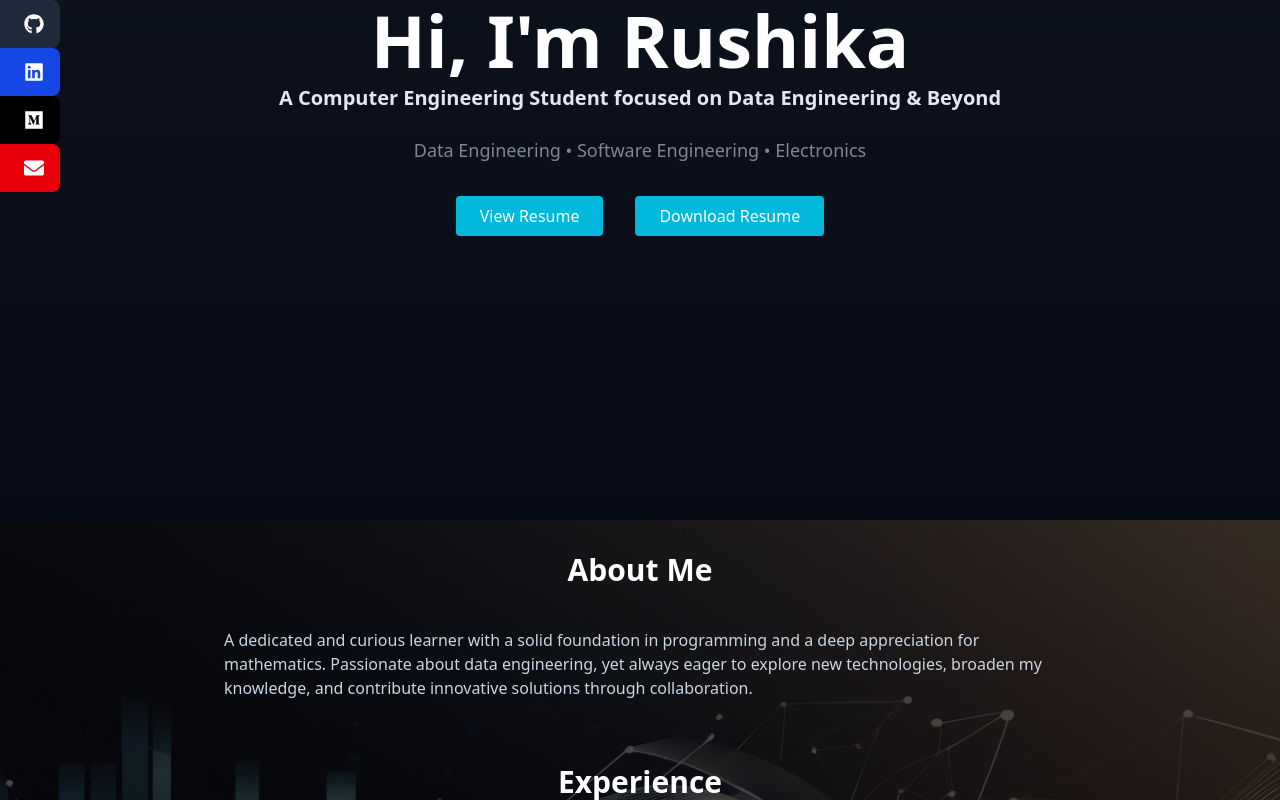
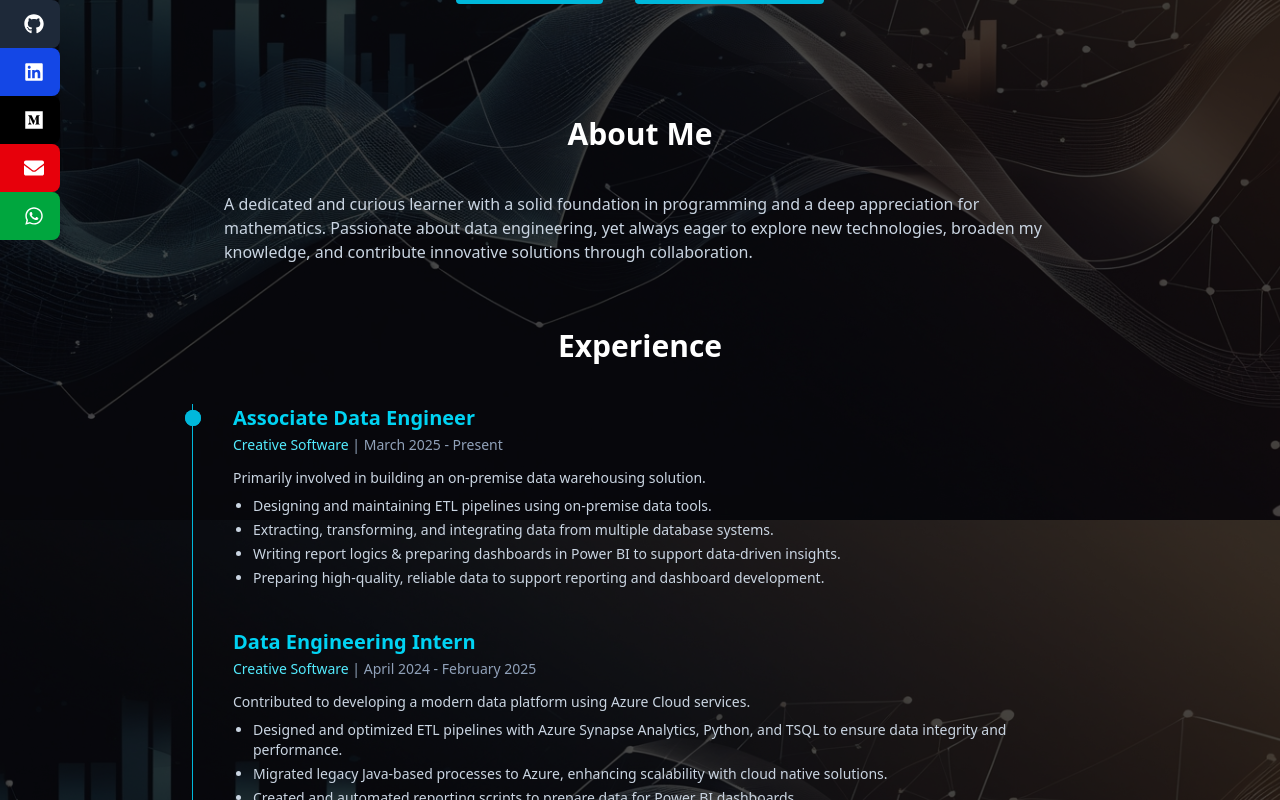
Before and after one commit to Rushika08/Portfolio, a React (Vite) app: page / in a window 1280 px wide. Shown: the part 280-1080 px from the top of the page. Built offline with nearby package versions, Linux system fonts and the light colour scheme; the HTML template or start-up script is replaced by a standard one.

Commit message:
Modifications

```diff
--- a/src/App.jsx
+++ b/src/App.jsx
@@ -7,6 +7,8 @@ import Experience from './components/Experience';
 import Education from './components/Education';
 import SocialLinks from './components/SocialLinks';
 import backgroundImage from './assets/Hero_bg.jpg';
+import Achievements from './components/Awards';
+import MediumPosts from './components/MediumPosts';
 
 function App() {
   return (
@@ -28,8 +30,10 @@ function App() {
         <Education />
         <TechStack />
         <Projects />
+        <Achievements />
         <Contact />
         <SocialLinks isMobile={true} />
+        <MediumPosts />
       </div>
     </div>
   );
--- /dev/null
+++ b/src/components/Awards.jsx
@@ -0,0 +1,40 @@
+const Achievements = () => {
+    const awards = [
+      {
+        title: 'Finalist of RealHack 5.0 Inter University Hackathon',
+        year: '2024',
+        description: 'Got selected to the top 15 teams out of 300+ teams. Organized by University of Kelaniya.',
+        link: 'https://www.linkedin.com/posts/software-engineering-students-association-university-of-kelaniya_realhack-hackathon-sesa-activity-7166452224875868160-44Zs?utm_source=share&utm_medium=member_desktop&rcm=ACoAAC-gE40BHQaUhFn13WDP9wY-u_gNOmtCm7g',
+      },
+      {
+        title: 'Finalist of RealHack 4.0 Inter University Hackathon',
+        year: '2023',
+        description: 'Got selected to the top 15 teams out of 270 teams. Organized by University of Kelaniya.',
+        link: 'https://www.linkedin.com/posts/software-engineering-students-association-university-of-kelaniya_realhack-hackathon-sesa-activity-7038157062043824128-o5a6?utm_source=share&utm_medium=member_desktop&rcm=ACoAAC-gE40BHQaUhFn13WDP9wY-u_gNOmtCm7g',
+      },
+    ];
+
+    return (
+      <section className="p-8 max-w-5xl mx-auto">
+        <h2 className="text-3xl font-bold text-center mb-10 text-white">Awards & Achievements</h2>
+        <div className="space-y-6">
+          {awards.map((award, idx) => (
+            <div key={idx} className="bg-slate-800 p-6 rounded-lg shadow-md">
+              <a
+                href={award.link}
+                target="_blank"
+                rel="noopener noreferrer"
+                className="text-xl text-cyan-400 font-bold hover:underline"
+              >
+                {award.title}
+              </a>
+              <span className="block text-sm text-slate-400">{award.year}</span>
+              <p className="text-slate-300 mt-2">{award.description}</p>
+            </div>
+          ))}
+        </div>
+      </section>
+    );
+  };
+
+  export default Achievements;
--- a/src/components/Contact.jsx
+++ b/src/components/Contact.jsx
@@ -39,7 +39,7 @@ const Contact = () => {
 
   return (
     <section className="p-8 max-w-xl mx-auto text-center">
-      <h2 className="text-3xl font-semibold mb-4">Contact Me</h2>
+      <h2 className="text-3xl font-bold text-center mb-10 text-white">Contact Me</h2>
       <p className="text-slate-300 mb-4">Let’s connect — for collaboration, hiring, or just a chat!</p>
 
       <form onSubmit={handleSubmit} className="flex flex-col gap-4">
--- a/src/components/Education.jsx
+++ b/src/components/Education.jsx
@@ -21,7 +21,7 @@ const educationData = [
     date: 'Aug 2019',
     points: [
       'Stream: Physical Science',
-      'Results: 2As, 1B (Combined Mathematics, Chemistry, Physics)',
+      'Results: 2As & 1B (Combined Mathematics, Chemistry, Physics)',
       'Z-Score: 1.9832',
     ],
   },
--- a/src/components/Experience.jsx
+++ b/src/components/Experience.jsx
@@ -6,9 +6,11 @@ const experiences = [
     company: 'Creative Software',
     date: 'March 2025 - Present',
     points: [
-      'Led the ETL process in Azure Modern Data Platform projects.',
-      'Migrated legacy Java code to Azure-based Python pipelines.',
-      'Built dashboards for an insurance company using Power BI.',
+      'Primarily involved in building an on-premise data warehousing solution.',
+      'Designing and maintaining ETL pipelines using on-premise data tools.',
+      'Extracting, transforming, and integrating data from multiple database systems.',
+      'Writing report logics & preparing dashboards in Power BI to support data-driven insights.',
+      'Preparing high-quality, reliable data to support reporting and dashboard development.',
     ],
   },
   {
@@ -16,8 +18,11 @@ const experiences = [
     company: 'Creative Software',
     date: 'April 2024 - February 2025',
     points: [
-      'Designed real-time data pipelines using Kafka and Data Factory.',
-      'Built analytics layers with SQL and created client dashboards.',
+      'Contributed to developing a modern data platform using Azure Cloud services.',
+      'Designed and optimized ETL pipelines with Azure Synapse Analytics, Python, and TSQL to ensure data integrity and performance.',
+      'Migrated legacy Java-based processes to Azure, enhancing scalability with cloud native solutions.',
+      'Created and automated reporting scripts to prepare data for Power BI dashboards.',
+      'Documented ETL and migration workflows to support knowledge transfer and long-term maintainability.',
     ],
   },
 ];
@@ -48,8 +53,11 @@ const Experience = () => {
               </a>{' '}
               | {exp.date}
             </span>
+
+            <p className="mt-3 text-slate-300 text-sm">{exp.points[0]}</p>
+
             <ul className="mt-2 list-disc ml-5 text-slate-300 text-sm space-y-1">
-              {exp.points.map((point, i) => (
+              {exp.points.slice(1).map((point, i) => (
                 <li key={i}>{point}</li>
               ))}
             </ul>
--- a/src/components/Hero.jsx
+++ b/src/components/Hero.jsx
@@ -2,19 +2,19 @@ import { motion } from 'framer-motion';
 
 const Hero = () => {
   return (
-    <section className="min-h-screen flex flex-col justify-center items-center text-center relative bg-gradient-to-b from-slate-800 to-slate-900">
+    <section className="flex flex-col justify-center items-center text-center px-4 py-10 sm:py-20">
       {/* Optional Semi-transparent overlay */}
-      <div className="absolute top-0 left-0 w-full h-full bg-black/50 z-10"></div>
+      <div className="absolute top-0 left-0 w-full h-0.5 bg-black/50 z-10"></div>
 
       {/* Hero Heading with Brighter Text */}
-      <h1 className="text-5xl md:text-7xl font-extrabold text-white shadow-none z-20 relative">
+      <h1 className="text-4xl md:text-6xl font-extrabold text-white shadow-none z-20 relative">
         Hi, I'm Rushika
         <span className="block text-xl mt-2 text-slate-200">A Computer Engineering Student focused on Data Engineering & Beyond</span>
       </h1>
 
       {/* Hero Subtitle with Motion Effect */}
       <motion.p
-        className="mt-6 text-lg text-slate-300 z-20 relative"
+        className="mt-4 text-lg text-slate-300 z-20 relative"
         animate={{ opacity: [0, 1, 0] }}
         transition={{ repeat: Infinity, duration: 10 }}
       >
@@ -22,7 +22,7 @@ const Hero = () => {
       </motion.p>
 
       {/* Resume Section */}
-      <div className="flex flex-col sm:flex-row sm:gap-4 items-center mt-8 z-20 relative">
+      <div className="flex flex-col sm:flex-row sm:gap-4 items-center mt-6 z-20 relative">
         <a
           href="/Portfolio/Rushika_Jayasinghe_Resume.pdf"
           target="_blank"
--- /dev/null
+++ b/src/components/MediumPosts.jsx
@@ -0,0 +1,51 @@
+import { useEffect, useRef } from 'react';
+
+const posts = [
+  {
+    title: 'Star and Snowflake models used in Online Analytical Processing',
+    image: "https://miro.medium.com/v2/resize:fit:1100/format:webp/1*Sopa184n3_A1AmBfap5lOg.png",
+    url: 'https://medium.com/@rushikajayasinghe/star-and-snowflake-models-used-in-online-analytical-processing-cc069ceba603',
+  },
+  {
+    title: 'What is Stereo Vision?',
+    image: "https://miro.medium.com/v2/resize:fit:1100/format:webp/1*vaDM2eyxNQiDW98hg7XZpg.jpeg",
+    url: 'https://medium.com/@rushikajayasinghe/what-is-stereo-vision-1b0d2206ee18',
+  },
+  {
+    title: 'What is AEAD (Authenticated Encryption with Associated Data)?',
+    image: "https://miro.medium.com/v2/resize:fit:1100/format:webp/1*CCLdddBQc4Xet5qjdtbxjQ.png",
+    url: 'https://medium.com/@rushikajayasinghe/what-is-aead-authenticated-encryption-with-associated-data-17a5b2f42404',
+  },
+];
+
+const MediumPosts = () => {
+  return (
+    <section className="p-6 bg-slate-900 text-white w-[70%] mx-auto">
+      <h2 className="text-2xl font-semibold text-center mb-4">Medium Posts</h2>
+
+      {/* Container for the grid layout */}
+      <div className="grid grid-cols-1 sm:grid-cols-2 lg:grid-cols-3 gap-6">
+        {posts.map((post, i) => (
+          <a
+            key={i}
+            href={post.url}
+            target="_blank"
+            rel="noreferrer"
+            className="flex flex-col bg-slate-800 rounded-lg shadow-md hover:shadow-lg hover:scale-105 transition-transform duration-300"
+          >
+            <img
+              src={post.image}
+              alt={post.title}
+              className="w-full h-40 object-cover rounded-t-lg"
+            />
+            <div className="p-3">
+              <p className="text-sm text-cyan-300 font-medium">{post.title}</p>
+            </div>
+          </a>
+        ))}
+      </div>
+    </section>
+  );
+};
+
+export default MediumPosts;
--- a/src/components/SocialLinks.jsx
+++ b/src/components/SocialLinks.jsx
@@ -1,4 +1,4 @@
-import { FaGithub, FaLinkedin, FaMedium, FaEnvelope } from 'react-icons/fa';
+import { FaGithub, FaLinkedin, FaMedium, FaEnvelope, FaWhatsapp } from 'react-icons/fa';
 
 const socialLinks = [
   {
@@ -28,6 +28,13 @@ const socialLinks = [
     icon: <FaEnvelope size={20} />,
     href: 'mailto:rushikajayasinghe@gmail.com',
     style: 'bg-red-600',
+  },
+  {
+    id: 5,
+    name: 'WhatsApp',
+    icon: <FaWhatsapp size={20} />,
+    href: 'https://wa.me/94711201116', // Replace with your number
+    style: 'bg-green-600',
   },
 ];
 
```
Also changed, not shown: src/index.css (line endings or trailing spaces).
